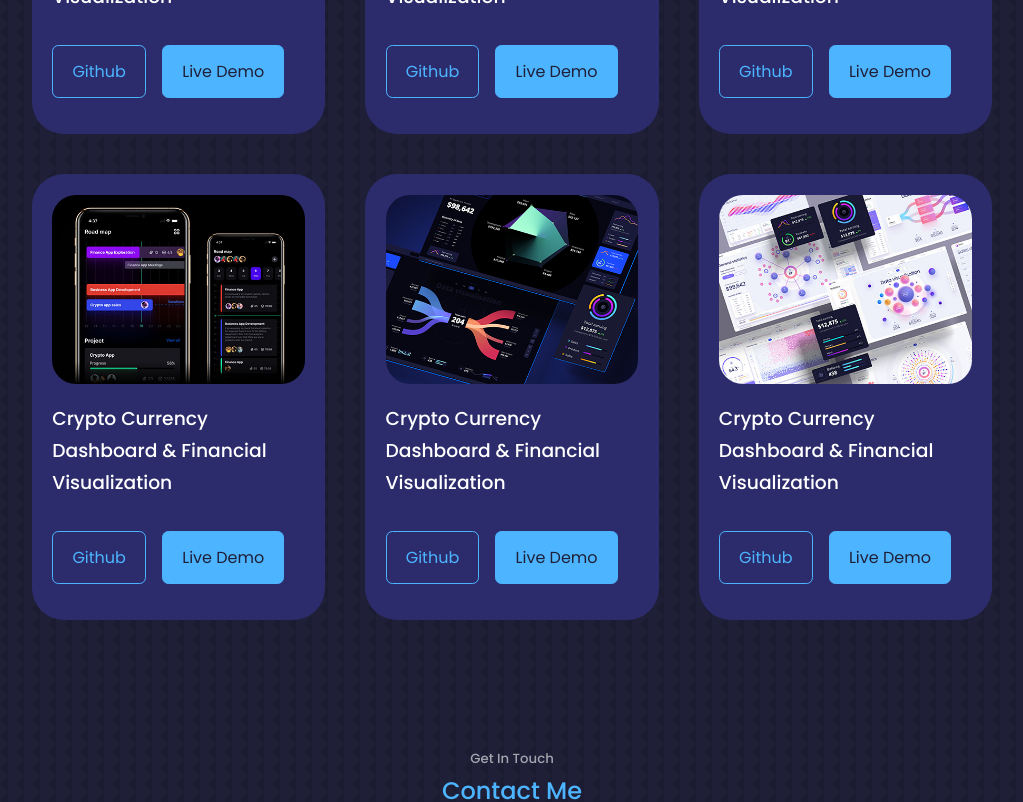
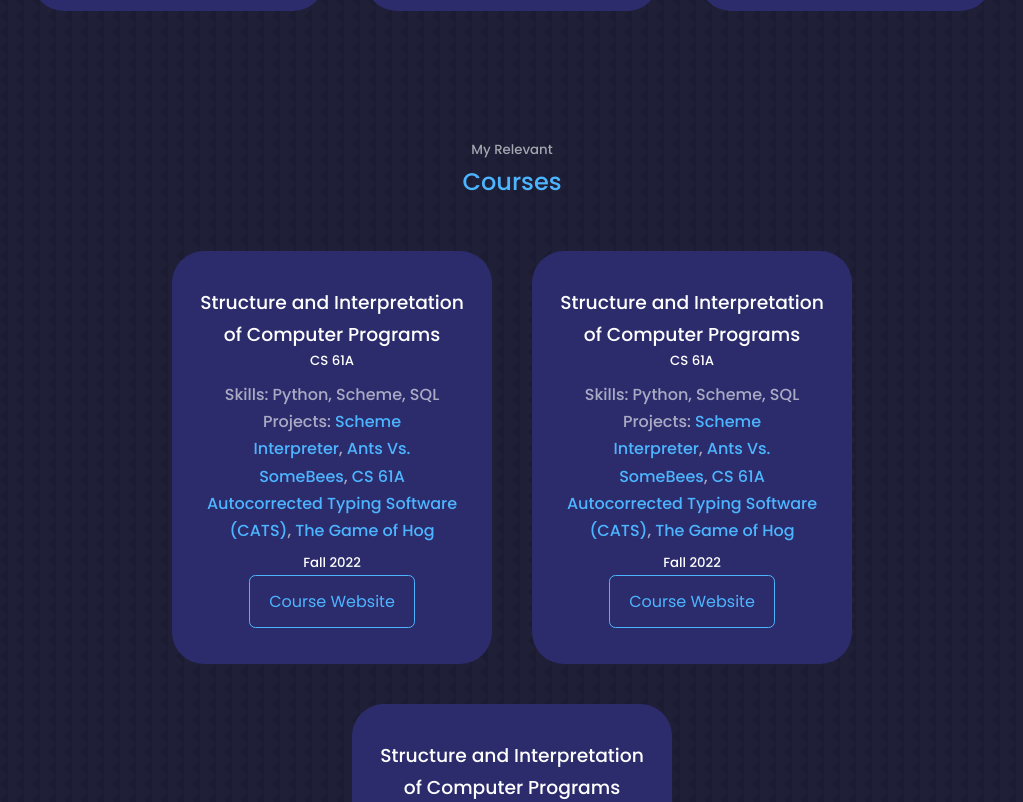
Before and after one commit to LouieLabata/personal-website, a React (Create React App) app: page / in a window 1280 px wide. Shown: the part 2120-2922 px from the top of the page, without its empty margins (128-1151 px from the left). Built offline with nearby package versions, Linux system fonts and the light colour scheme.

Commit message:
Courses looks good

```diff
--- a/src/App.jsx
+++ b/src/App.jsx
@@ -5,6 +5,7 @@ import About from './components/about/About'
 import Experience from './components/experience/Experience'
 import Services from './components/services/Services'
 import Projects from './components/projects/Projects'
+import Courses from './components/courses/Courses'
 import Testimonials from './components/testimonials/Testimonials'
 import Contact from './components/contact/Contact'
 import Footer from './components/footer/Footer'
@@ -15,10 +16,11 @@ const App = () => {
         <Header />
         <Nav />
         {/* <About /> */}
-        <Experience />
-        {/* <Services /> */}
         <Projects />
-        {/* <Testimonials /> */}
+        <Courses />
+        {/* <Experience />
+        <Services />
+        <Testimonials /> */}
         <Contact />
         <Footer />
     </>
--- /dev/null
+++ b/src/components/courses/Courses.jsx
@@ -0,0 +1,70 @@
+import React from 'react'
+import './courses.css'
+
+// DO NOT USE IMAGES IN PRODUCTION (??? WHAT DOES THIS MEAN ???)
+
+const data = [
+  {
+    id: 1,
+    title: 'Structure and Interpretation of Computer Programs',
+    name: 'CS 61A',
+    skills: 'Python, Scheme, SQL',
+    semester: 'Fall 2022',
+    website: 'https://inst.eecs.berkeley.edu/~cs61a/fa22/',
+  },
+  {
+    id: 2,
+    title: 'Structure and Interpretation of Computer Programs',
+    name: 'CS 61A',
+    skills: 'Python, Scheme, SQL',
+    semester: 'Fall 2022',
+    website: 'https://inst.eecs.berkeley.edu/~cs61a/fa22/',
+  },
+  {
+    id: 3,
+    title: 'Structure and Interpretation of Computer Programs',
+    name: 'CS 61A',
+    skills: 'Python, Scheme, SQL',
+    semester: 'Fall 2022',
+    website: 'https://inst.eecs.berkeley.edu/~cs61a/fa22/',
+  },
+]
+
+const Courses = () => {
+  return (
+    <section id='courses'>
+      <h5>My Relevant</h5>
+      <h2>Courses</h2>
+
+      <div className="container courses__container">
+        {
+          data.map(({id, title, name, skills, semester, website}) => {
+            return (
+              <article key={id} className='courses__item'>
+                <h3>{title}</h3>
+                <h5>{name}</h5>
+                <div className="courses_item-body">
+                  <h4>Skills: {skills}</h4>
+                  <h4>Projects:&nbsp;
+                    <a href="https://inst.eecs.berkeley.edu/~cs61a/fa22/proj/scheme_stubbed/" target='_blank'>Scheme Interpreter</a>,&nbsp;
+                    <a href="https://inst.eecs.berkeley.edu/~cs61a/fa22/proj/ants/" target='_blank'>Ants Vs. SomeBees</a>,&nbsp;
+                    <a href="https://inst.eecs.berkeley.edu/~cs61a/fa22/proj/cats/" target='_blank'>CS 61A Autocorrected Typing Software (CATS)</a>,&nbsp;
+                    <a href="https://inst.eecs.berkeley.edu/~cs61a/fa22/proj/hog/" target='_blank'>The Game of Hog</a>
+                  </h4>
+                </div>
+
+                <h5>{semester}</h5>
+                <div className="courses__item-cta">
+                  <a href={website} className='btn' target='_blank'>Course Website</a>
+                </div>
+              </article>
+            )
+          })
+        }
+
+      </div>
+    </section>
+  )
+}
+
+export default Courses
--- /dev/null
+++ b/src/components/courses/courses.css
@@ -0,0 +1,57 @@
+.courses__container {
+    display: flex;
+    flex-wrap: wrap;
+    justify-content: center;
+    gap: 2.5rem;
+}
+
+.courses__item {
+    background: var(--color-bg-variant);
+    padding: 1.2rem;
+    border-radius: 2rem;
+    border: 1px solid transparent;
+    transition: var(--transition);
+    text-align: center;
+    width: 20rem;
+}
+
+.courses__item:hover {
+    border-color: var(--color-primary-variant);
+    background: transparent;
+}
+
+.courses__item-image {
+    border-radius: 1.5rem;
+    overflow: hidden;
+}
+
+.courses__item h3 {
+    margin-top: 1rem;
+}
+
+.courses_item-body {
+    padding: 0.5rem;
+    color: var(--color-light);
+}
+
+.courses__item-cta {
+    display: flex;
+    justify-content: center;
+    gap: 1rem;
+    margin-bottom: 1rem;
+}
+
+
+/* ======================= MEDIA QUERIES (MEDIUM DEVICES) ======================= */
+@media screen and (max-width: 1024px) {
+    .courses__item {
+        width: 18rem;
+    }
+}
+
+/* ======================= MEDIA QUERIES (SMALL DEVICES) ======================= */
+@media screen and (max-width: 600px) {
+    .courses__item {
+        width: 100%;
+    }
+}
```
